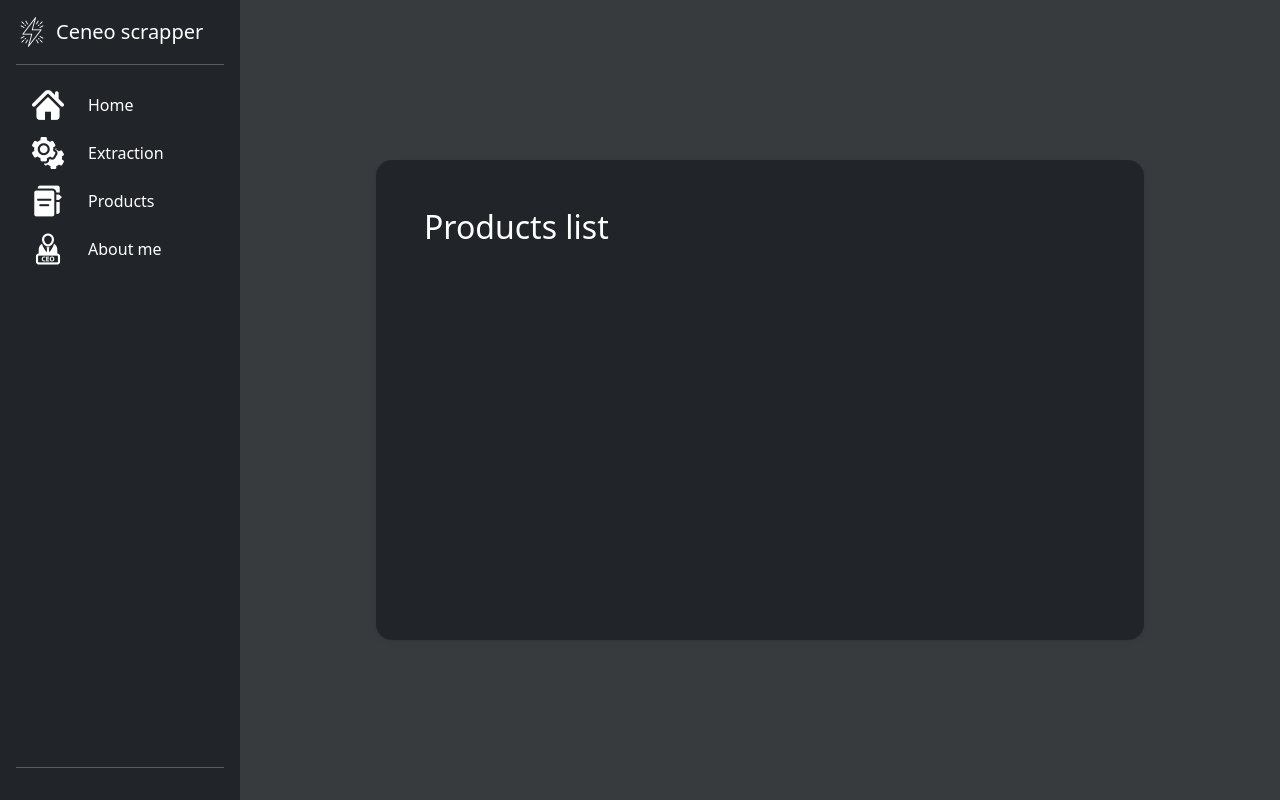
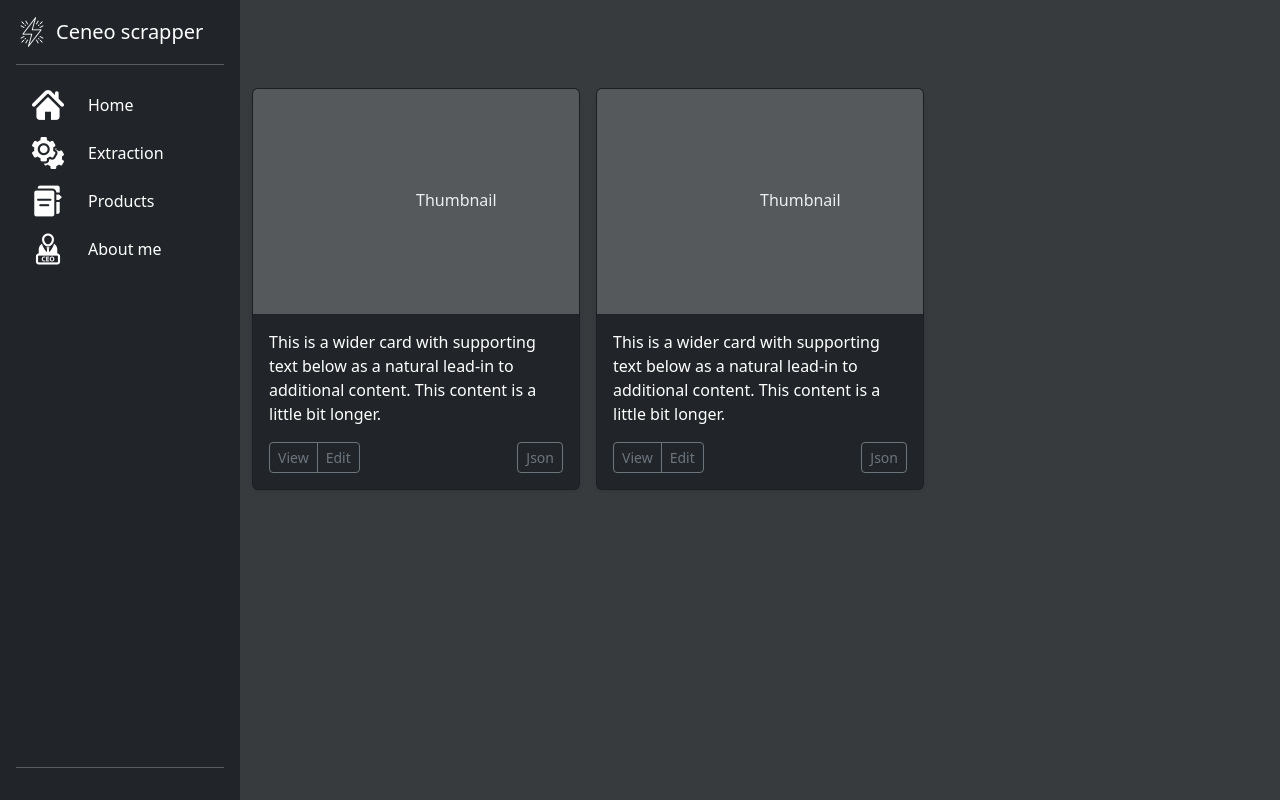
Before and after one commit to J4k0b-p/CeneoScrapper, a Flask app: page /products in a window 1280 px wide. Run offline with Flask 3, Linux system fonts and the light colour scheme.

Commit message:
Add products cards template

```diff
--- a/app/templates/main.html
+++ b/app/templates/main.html
@@ -33,7 +33,7 @@
             </a>
           </li>
           <li class="nav-item">
-            <a href="#" class="nav-link text-white d-flex align-items-center">
+            <a href="/products" class="nav-link text-white d-flex align-items-center">
               <img src="{{ url_for('static', filename='/images/list.png') }}" width="32" height="32" class="me-4" />
               Products
             </a>
--- a/app/templates/products.html
+++ b/app/templates/products.html
@@ -1,7 +1,72 @@
 {% extends 'main.html' %} {% block content %}
-<div class="extraction-container text-bg-dark shadow-sm rounded-4" style="min-height: 60vh; min-width: 60vw">
-  <div class="wrapper m-5">
-    <h2>Products list</h2>
+<div class="products-wrapper" style="min-height: 90%; min-width: 90%">
+  <div class="album py-5">
+    <div class="container">
+      <div class="row row-cols-1 row-cols-sm-2 row-cols-md-3 g-3">
+        <div class="col">
+          <div class="card shadow-sm text-bg-dark">
+            <svg
+              class="bd-placeholder-img card-img-top"
+              width="100%"
+              height="225"
+              xmlns="http://www.w3.org/2000/svg"
+              role="img"
+              aria-label="Placeholder: Thumbnail"
+              preserveAspectRatio="xMidYMid slice"
+              focusable="false"
+            >
+              <title>Placeholder</title>
+              <rect width="100%" height="100%" fill="#55595c"></rect>
+              <text x="50%" y="50%" fill="#eceeef" dy=".3em">Thumbnail</text>
+            </svg>
+            <div class="card-body">
+              <p class="card-text">
+                This is a wider card with supporting text below as a natural lead-in to additional content. This content
+                is a little bit longer.
+              </p>
+              <div class="d-flex justify-content-between align-items-center">
+                <div class="btn-group">
+                  <button type="button" class="btn btn-sm btn-outline-secondary">View</button>
+                  <button type="button" class="btn btn-sm btn-outline-secondary">Edit</button>
+                </div>
+                <button type="button" class="btn btn-sm btn-outline-secondary">Json</button>
+              </div>
+            </div>
+          </div>
+        </div>
+        <div class="col">
+          <div class="card shadow-sm text-bg-dark">
+            <svg
+              class="bd-placeholder-img card-img-top"
+              width="100%"
+              height="225"
+              xmlns="http://www.w3.org/2000/svg"
+              role="img"
+              aria-label="Placeholder: Thumbnail"
+              preserveAspectRatio="xMidYMid slice"
+              focusable="false"
+            >
+              <title>Placeholder</title>
+              <rect width="100%" height="100%" fill="#55595c"></rect>
+              <text x="50%" y="50%" fill="#eceeef" dy=".3em">Thumbnail</text>
+            </svg>
+            <div class="card-body">
+              <p class="card-text">
+                This is a wider card with supporting text below as a natural lead-in to additional content. This content
+                is a little bit longer.
+              </p>
+              <div class="d-flex justify-content-between align-items-center">
+                <div class="btn-group">
+                  <button type="button" class="btn btn-sm btn-outline-secondary">View</button>
+                  <button type="button" class="btn btn-sm btn-outline-secondary">Edit</button>
+                </div>
+                <button type="button" class="btn btn-sm btn-outline-secondary">Json</button>
+              </div>
+            </div>
+          </div>
+        </div>
+      </div>
+    </div>
   </div>
 </div>
 {% endblock %}
```
